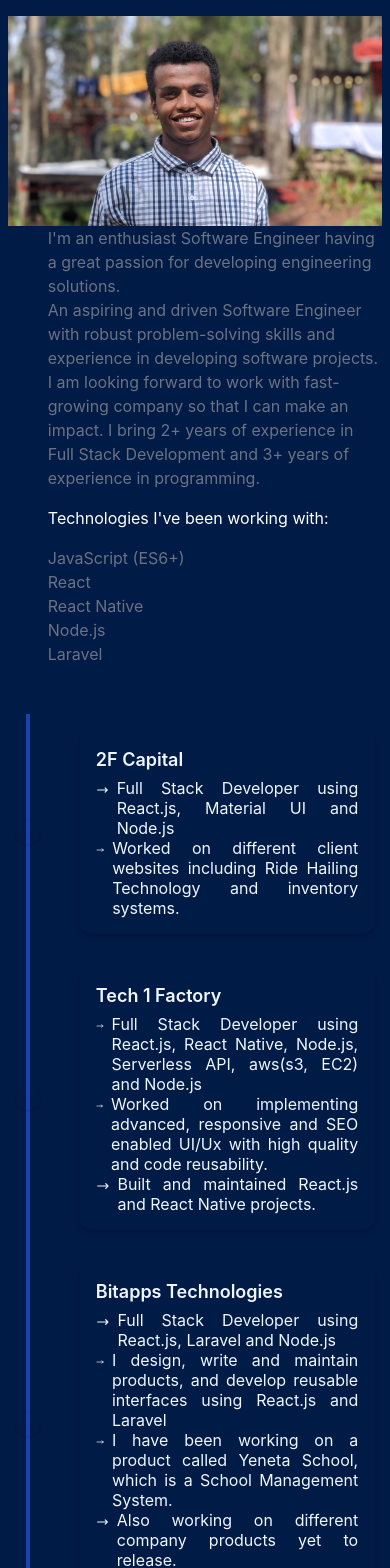
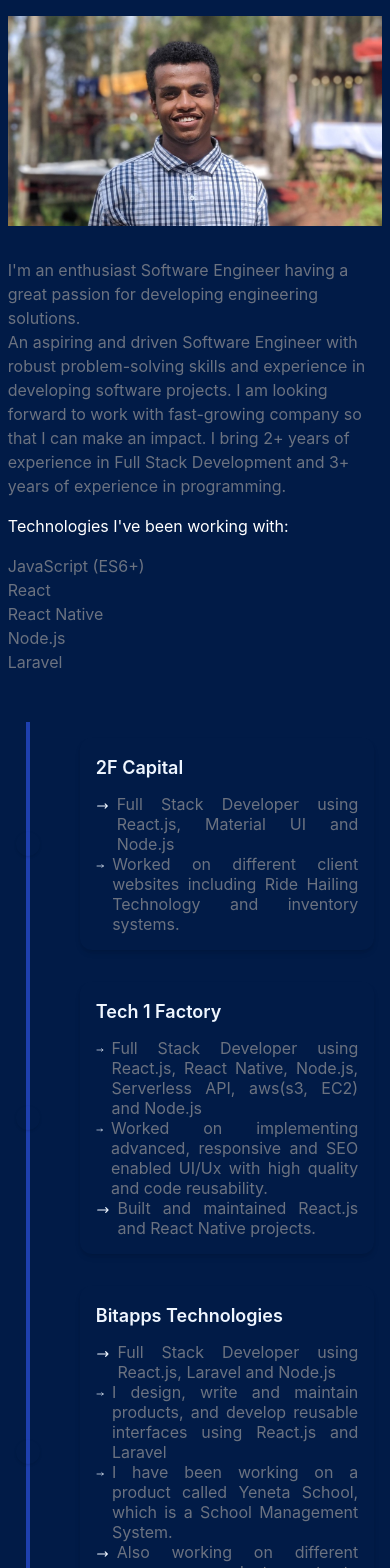
Before and after one commit to Alazar-dev/portfolio, a React (Create React App) app: page / in a window 390 px wide. Shown: the part 432-2000 px from the top of the page. Built offline with nearby package versions, Linux system fonts and the light colour scheme.

Commit message:
text-alignment fix

```diff
--- a/src/components/About.js
+++ b/src/components/About.js
@@ -1,14 +1,12 @@
 export default function About({ technologies, profile_pic }) {
   return (
     <div className="flex flex-col my-10">
-      <h1 className="text-white text-2xl font-bold pb-4 text-center">
-        About Me
-      </h1>
+      <h1 className="text-white text-2xl font-bold pb-4">About Me</h1>
       <div className="md:flex">
         <div className="pp_container">
           <img src={profile_pic} alt="profile" />
         </div>
-        <div className="ml-10">
+        <div className="md:ml-10 pt-8 md:pt-0">
           <p className="text-gray-500">
             I'm an enthusiast Software Engineer having a great passion for
             developing engineering solutions.
--- a/src/components/Expreience.js
+++ b/src/components/Expreience.js
@@ -4,7 +4,7 @@ export default function Experience() {
       <div className="flex flex-col md:grid grid-cols-9 mx-auto p-2 text-blue-50">
         <div className="flex flex-row-reverse md:contents">
           <div className=" col-start-1 col-end-5 p-4 rounded-xl my-4 ml-auto shadow-md">
-            <h3 className="font-semibold text-lg mb-1">2F Capital</h3>
+            <h3 className="font-semibold text-lg mb-3">2F Capital</h3>
             <div className="flex">
               <svg
                 xmlns="http://www.w3.org/2000/svg"
@@ -20,7 +20,7 @@ export default function Experience() {
                   d="M17 8l4 4m0 0l-4 4m4-4H3"
                 />
               </svg>
-              <p className="leading-tight text-justify">
+              <p className="text-gray-500 leading-tight text-justify">
                 Full Stack Developer using React.js, Material UI and Node.js
               </p>
             </div>
@@ -39,7 +39,7 @@ export default function Experience() {
                   d="M17 8l4 4m0 0l-4 4m4-4H3"
                 />
               </svg>
-              <p className="leading-tight text-justify">
+              <p className="text-gray-500 leading-tight text-justify">
                 Worked on different client websites including Ride Hailing
                 Technology and inventory systems.
               </p>
@@ -60,7 +60,7 @@ export default function Experience() {
             <div className="w-6 h-6 absolute top-1/2 -mt-3 rounded-full  shadow" />
           </div>
           <div className=" col-start-6 col-end-10 p-4 rounded-xl my-4 mr-auto shadow-md">
-            <h3 className="font-semibold text-lg mb-1">Tech 1 Factory</h3>
+            <h3 className="font-semibold text-lg mb-3">Tech 1 Factory</h3>
             <div className="flex">
               <svg
                 xmlns="http://www.w3.org/2000/svg"
@@ -76,7 +76,7 @@ export default function Experience() {
                   d="M17 8l4 4m0 0l-4 4m4-4H3"
                 />
               </svg>
-              <p className="leading-tight text-justify">
+              <p className="text-gray-500 leading-tight text-justify">
                 Full Stack Developer using React.js, React Native, Node.js,
                 Serverless API, aws(s3, EC2) and Node.js
               </p>
@@ -96,7 +96,7 @@ export default function Experience() {
                   d="M17 8l4 4m0 0l-4 4m4-4H3"
                 />
               </svg>
-              <p className="leading-tight text-justify">
+              <p className="text-gray-500 leading-tight text-justify">
                 Worked on implementing advanced, responsive and SEO enabled
                 UI/Ux with high quality and code reusability.
               </p>
@@ -116,7 +116,7 @@ export default function Experience() {
                   d="M17 8l4 4m0 0l-4 4m4-4H3"
                 />
               </svg>
-              <p className="leading-tight text-justify">
+              <p className="text-gray-500 leading-tight text-justify">
                 Built and maintained React.js and React Native projects.
               </p>
             </div>
@@ -124,7 +124,7 @@ export default function Experience() {
         </div>
         <div className="flex flex-row-reverse md:contents">
           <div className=" col-start-1 col-end-5 p-4 rounded-xl my-4 ml-auto shadow-md">
-            <h3 className="font-semibold text-lg mb-1">Bitapps Technologies</h3>
+            <h3 className="font-semibold text-lg mb-3">Bitapps Technologies</h3>
             <div className="flex">
               <svg
                 xmlns="http://www.w3.org/2000/svg"
@@ -140,7 +140,7 @@ export default function Experience() {
                   d="M17 8l4 4m0 0l-4 4m4-4H3"
                 />
               </svg>
-              <p className="leading-tight text-justify">
+              <p className="text-gray-500 leading-tight text-justify">
                 Full Stack Developer using React.js, Laravel and Node.js
               </p>
             </div>
@@ -159,7 +159,7 @@ export default function Experience() {
                   d="M17 8l4 4m0 0l-4 4m4-4H3"
                 />
               </svg>
-              <p className="leading-tight text-justify">
+              <p className="text-gray-500 leading-tight text-justify">
                 I design, write and maintain products, and develop reusable
                 interfaces using React.js and Laravel
               </p>
@@ -179,7 +179,7 @@ export default function Experience() {
                   d="M17 8l4 4m0 0l-4 4m4-4H3"
                 />
               </svg>
-              <p className="leading-tight text-justify">
+              <p className="text-gray-500 leading-tight text-justify">
                 I have been working on a product called Yeneta School, which is
                 a School Management System.
               </p>
@@ -199,7 +199,7 @@ export default function Experience() {
                   d="M17 8l4 4m0 0l-4 4m4-4H3"
                 />
               </svg>
-              <p className="leading-tight text-justify">
+              <p className="text-gray-500 leading-tight text-justify">
                 Also working on different company products yet to release.
               </p>
             </div>
--- a/src/layouts/Header.js
+++ b/src/layouts/Header.js
@@ -1,5 +1,4 @@
 import Logo from "../assets/logo.jpeg";
-import { Button } from "../components/common/Buttons";
 
 export default function Header() {
   return (
```
